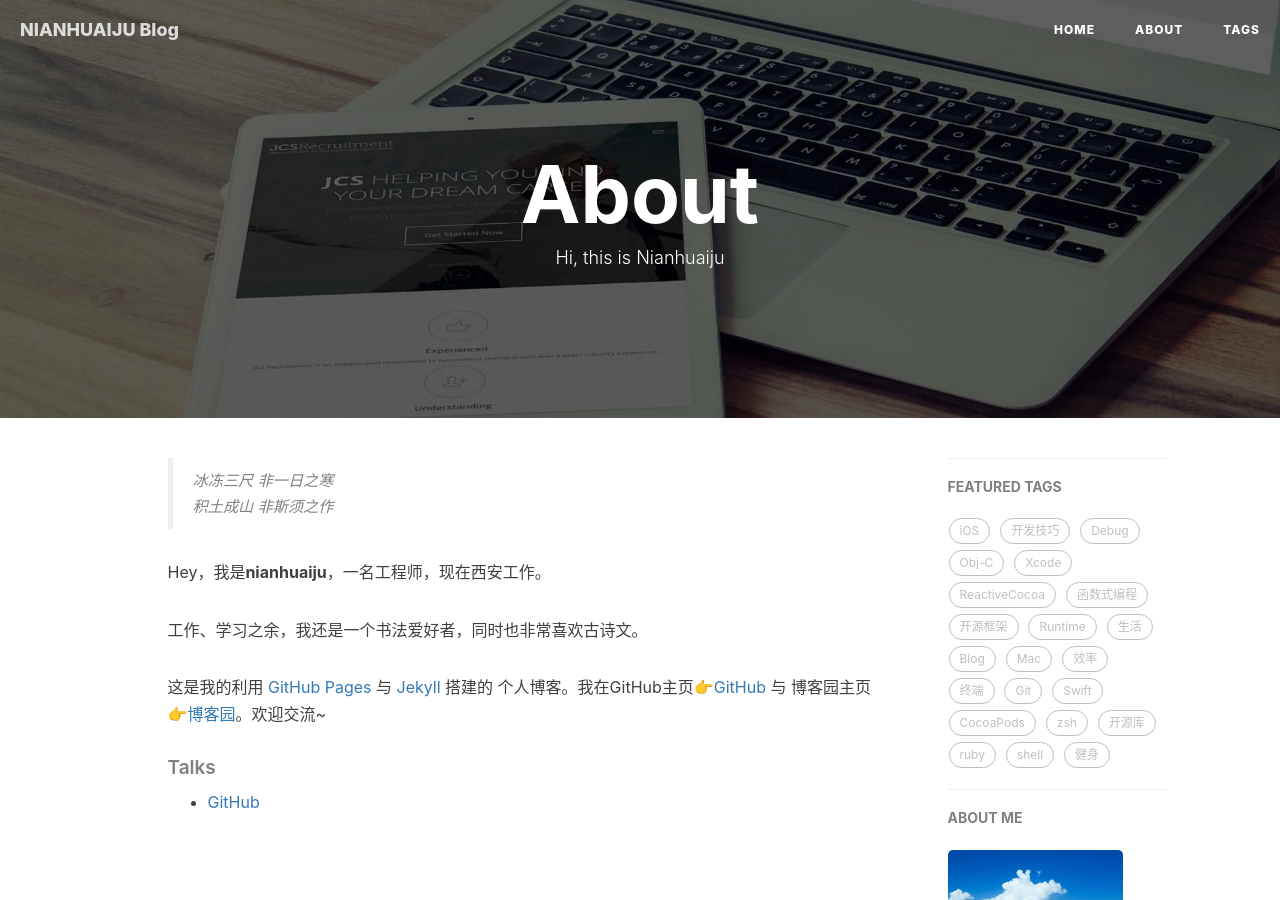
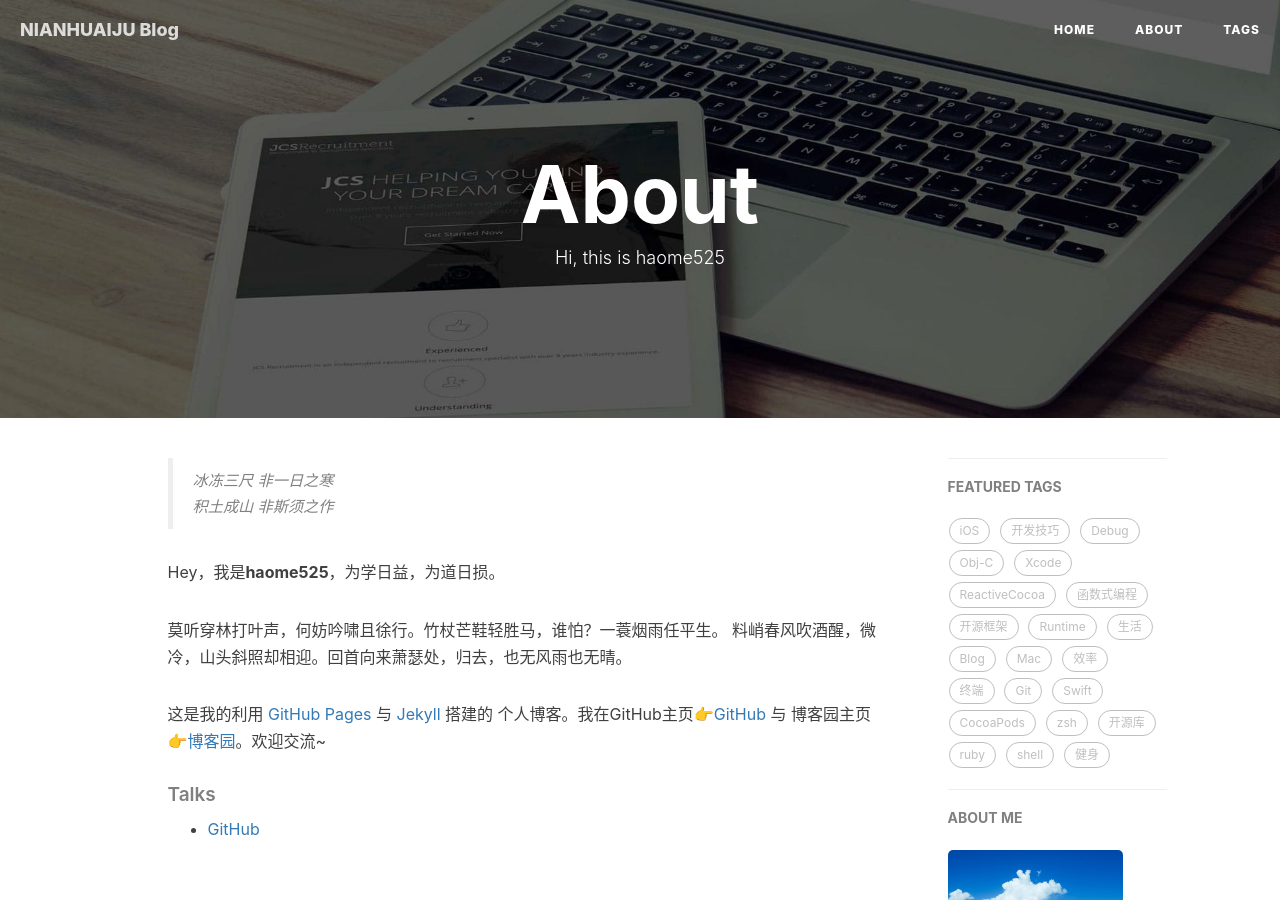
Before and after one commit to haome525/haome525.github.io, a Jekyll site: the page built from about.html, in a window 1280 px wide and 900 px high. Built offline with Jekyll 4.4.1, drawn with Linux system fonts in a browser that asks for light colours; nearby versions of some CDN libraries; comment, search, counter and statistics services are not loaded.

Commit message:
first add.

```diff
--- a/about.html
+++ b/about.html
@@ -1,7 +1,7 @@
 ---
 layout: page
 title: "About"
-description: "Hi, this is Nianhuaiju"
+description: "Hi, this is haome525"
 header-img: "img/post-bg-rwd.jpg"
 ---
 
@@ -18,11 +18,12 @@ header-img: "img/post-bg-rwd.jpg"
     <blockquote><p>冰冻三尺 非一日之寒<br>
     积土成山 非斯须之作</p></blockquote>
 
-    <p>Hey，我是<strong>nianhuaiju</strong>，一名工程师，现在西安工作。</p>
+    <p>Hey，我是<strong>haome525</strong>，为学日益，为道日损。</p>
 
-    <p>工作、学习之余，我还是一个书法爱好者，同时也非常喜欢古诗文。</p>
+    <p>莫听穿林打叶声，何妨吟啸且徐行。竹杖芒鞋轻胜马，谁怕？一蓑烟雨任平生。
+料峭春风吹酒醒，微冷，山头斜照却相迎。回首向来萧瑟处，归去，也无风雨也无晴。</p>
 
-    <p>这是我的利用 <a href="https://pages.github.com/">GitHub Pages</a> 与 <a href="http://jekyll.com.cn/">Jekyll</a> 搭建的 个人博客。我在GitHub主页<a href="https://github.com/nianhuaiju">👉GitHub</a> 与 博客园主页<a href="https://github.com/nianhuaiju">👉博客园</a>。欢迎交流~</p>
+    <p>这是我的利用 <a href="https://pages.github.com/">GitHub Pages</a> 与 <a href="http://jekyll.com.cn/">Jekyll</a> 搭建的 个人博客。我在GitHub主页<a href="https://github.com/haome525">👉GitHub</a> 与 博客园主页<a href="https://github.com/haome525">👉博客园</a>。欢迎交流~</p>
 
     <p></p>
 
@@ -41,7 +42,7 @@ header-img: "img/post-bg-rwd.jpg"
     <blockquote><p>Yet another Engineer. <br>
     Yet another Life-long Student.</p></blockquote>
 
-    <p>Hi, I am <strong>nianhuaiju</strong>，you can call me <strong>NIAN</strong>. I am an software engineer and currently working in Xiamen</p>
+    <p>Hi, I am <strong>haome525</strong>，you can call me <strong>NIAN</strong>. I am an software engineer and currently working in Xiamen</p>
 
     <p>This is my personal blog, through making Github Pages and Jekyll.My GitHub  👉 <a href="http://github.com/qiubaiying">Github·BY</a>.</p>
 
@@ -53,7 +54,7 @@ header-img: "img/post-bg-rwd.jpg"
     <li><a href="https://github.com">GitHub</a></li>
     <li><a href="http://jekyll.com.cn/">jekyll</a></li>
     <li><a href="https://pages.github.com/">GitHub Pages</a></li>
-    <li><a href="https://nianhuaiju.github.io/">BY</a></li>
+    <li><a href="https://haome525.github.io/">BY</a></li>
     </ul>
 </div> -->
 
```
